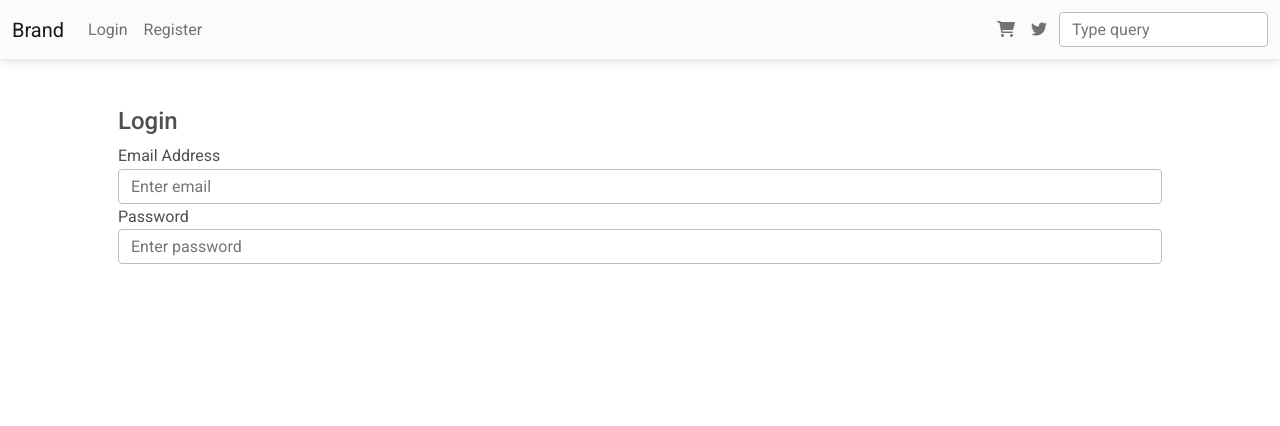
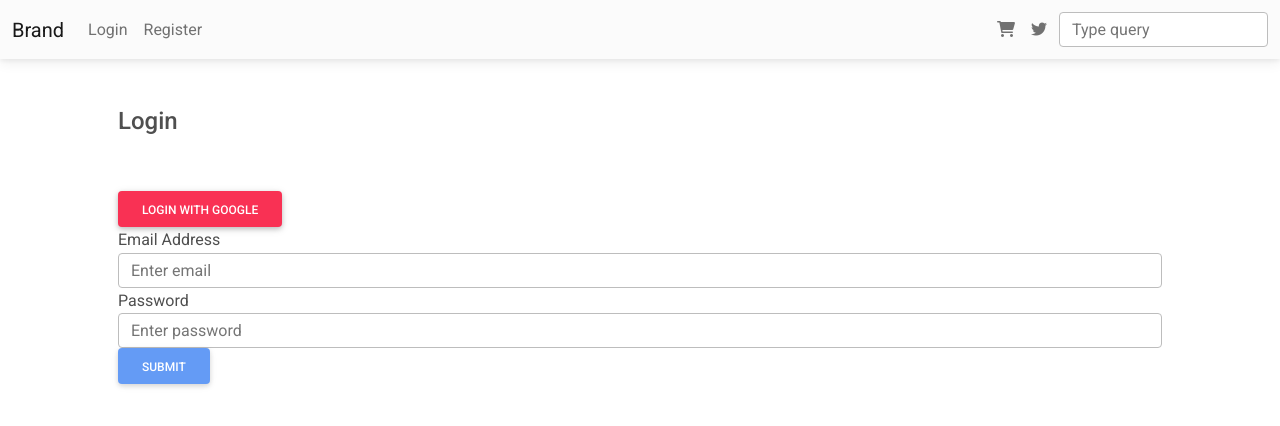
Before and after one commit to kurthakim/RD-graphql, a React (Create React App) app in the folder client/: page /login in a window 1280 px wide. Shown: the top 426 px of the page. Built offline with nearby package versions, Linux system fonts and the light colour scheme; no server answers.

Commit message:
Added login with firebase and google

```diff
--- a/client/src/components/Nav.js
+++ b/client/src/components/Nav.js
@@ -39,6 +39,8 @@ const Nav = () => {
 
         <div className="collapse navbar-collapse" id="navbarSupportedContent">
           <ul className="navbar-nav me-auto mb-2 mb-lg-0">
+            {!user && (
+              <>
                 <li className="nav-item">
                   <Link className="nav-link" to="/login">
                     Login
@@ -49,6 +51,8 @@ const Nav = () => {
                     Register
                   </Link>
                 </li>
+              </>
+            )}
             {user && (
               <li className="nav-item">
                 <a href="/login" className="nav-item nav-link" onClick={logout}>
--- a/client/src/pages/auth/Login.js
+++ b/client/src/pages/auth/Login.js
@@ -3,22 +3,61 @@ import { AuthContext } from '../../context/authContext';
 import { Link, useNavigate } from 'react-router-dom';
 import { toast } from 'react-toastify';
 import { auth, googleAuthProvider } from '../../firebase';
+import { signInWithEmailAndPassword, signInWithPopup } from '@firebase/auth';
 
 const Login = () => {
   const { dispatch } = useContext(AuthContext);
   const [email, setEmail] = useState('');
   const [password, setPassword] = useState('');
   const [loading, setLoading] = useState(false);
-  const [success, setSuccess] = useState(false);
   const navigate = useNavigate();
 
-  const handleSubmit = () => {
+  const handleSubmit = async (e) => {
     // TODO
+    e.preventDefault();
+    setLoading(true);
+    try {
+      await signInWithEmailAndPassword(auth, email, password).then(
+        async (result) => {
+          const user = result.user;
+          const idTokenResult = await user.getIdTokenResult();
+
+          dispatch({
+            type: 'LOGGED_IN_USER',
+            payload: { email: user.email, token: idTokenResult.token },
+          });
+
+          // send user info to our server mongodb to either update/create
+          navigate('/');
+        }
+      );
+    } catch (error) {
+      console.log('login error', error);
+      toast.error(error.message);
+      setLoading(false);
+    }
   };
 
+  const googleLogin = () => {
+    signInWithPopup(auth, googleAuthProvider).then(async (result) => {
+      const user = result.user;
+      const idTokenResult = await user.getIdTokenResult();
+
+      dispatch({
+        type: 'LOGGED_IN_USER',
+        payload: { email: user.email, token: idTokenResult.token },
+      });
+
+      // send user info to our server mongodb to either update/create
+      navigate('/');
+    });
+  };
   return (
     <div className="container p-5">
-      <h4>Login</h4>
+      {loading ? <h4 className="text-danger">Loading...</h4> : <h4>Login</h4>}
+      <button onClick={googleLogin} className="btn btn-raised btn-danger mt-5">
+        Login with Google
+      </button>
       <form onSubmit={handleSubmit}>
         <div className="form-group">
           <label>Email Address</label>
@@ -42,6 +81,12 @@ const Login = () => {
             disabled={loading}
           />
         </div>
+        <button
+          className="btn btn-raised btn-primary"
+          disabled={!email || !password || loading}
+        >
+          Submit
+        </button>
       </form>
     </div>
   );
```
Lines whose indentation alone changed are shown as unchanged.
